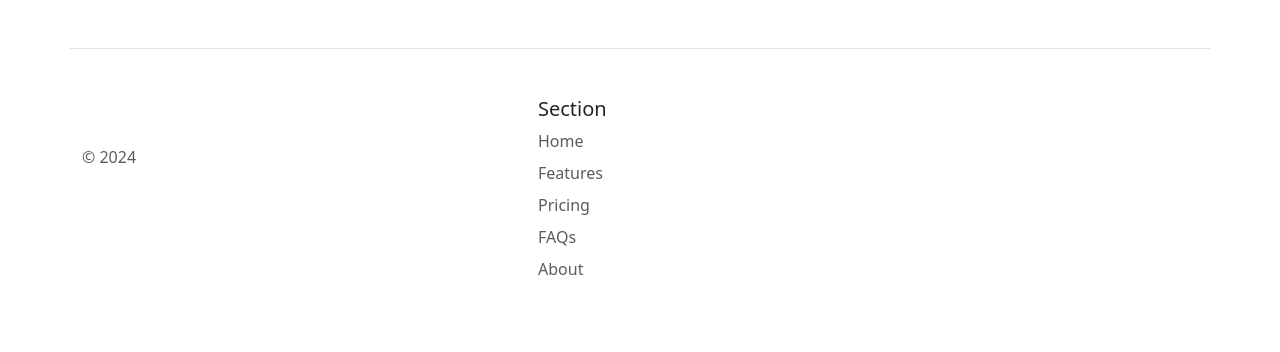
After one commit to joseluiscs13/proy-modular, a PHP site: page /footer.php in a window 1280 px wide. The commit adds this page. Shown: the top 352 px of the page. Run offline with PHP 8.4, Linux system fonts and the light colour scheme.

Commit message:
added some changes to header and footer

```diff
--- /dev/null
+++ b/footer.php
@@ -0,0 +1,42 @@
+<!DOCTYPE html>
+<html lang="en">
+
+<head>
+    <meta charset="UTF-8">
+    <meta name="viewport" content="width=device-width, initial-scale=1.0">
+    <title>GanttFlow</title>
+    <!-- Incluir recursos con URLs -->
+    <link href="https://cdn.jsdelivr.net/npm/bootstrap@5.3.2/dist/css/bootstrap.min.css" rel="stylesheet">
+    <link href="https://cdnjs.cloudflare.com/ajax/libs/font-awesome/5.15.4/css/all.min.css" rel="stylesheet">
+</head>
+
+<body>
+<div class="container">
+  <footer class="row row-cols-1 row-cols-sm-2 row-cols-md-5 py-5 my-5 border-top">
+    <div class="col mb-3">
+      <a href="/" class="d-flex align-items-center mb-3 link-body-emphasis text-decoration-none">
+        <svg class="bi me-2" width="40" height="32"><use xlink:href="#bootstrap"/></svg>
+      </a>
+      <p class="text-body-secondary">&copy; 2024</p>
+    </div>
+
+    <div class="col mb-3">
+
+    </div>
+    <div class="col mb-3">
+      <h5>Section</h5>
+      <ul class="nav flex-column">
+        <li class="nav-item mb-2"><a href="#" class="nav-link p-0 text-body-secondary">Home</a></li>
+        <li class="nav-item mb-2"><a href="#" class="nav-link p-0 text-body-secondary">Features</a></li>
+        <li class="nav-item mb-2"><a href="#" class="nav-link p-0 text-body-secondary">Pricing</a></li>
+        <li class="nav-item mb-2"><a href="#" class="nav-link p-0 text-body-secondary">FAQs</a></li>
+        <li class="nav-item mb-2"><a href="#" class="nav-link p-0 text-body-secondary">About</a></li>
+      </ul>
+    </div>
+  </footer>
+</div>
+</body>
+
+
+
+</html>
```
Also changed, not shown: header.php (+20 -18 lines), index.php (+3 -19 lines), images/gantt-chart.jpg (added).
